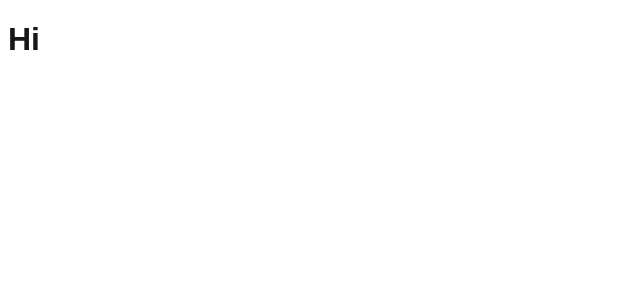
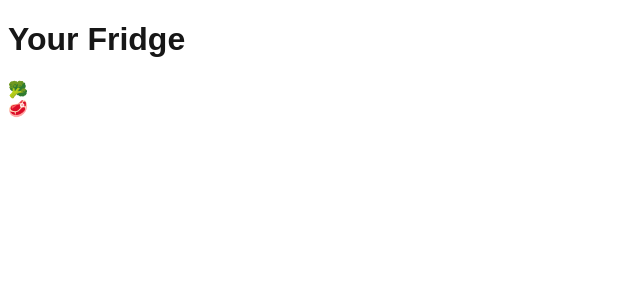
Before and after one commit to tanvipanse/FridgeBuddy, a Next.js app in the folder fridge-buddy/: page / in a window 1280 px wide. Shown: the top 300 px of the page, without its empty margins (0-640 px from the left). Built offline with nearby package versions, Linux system fonts and the light colour scheme.

Commit message:
Icon component

```diff
--- a/fridge-buddy/components/Icon.tsx
+++ /dev/null
@@ -1 +0,0 @@
-import React from 'react';
--- a/fridge-buddy/package.json
+++ b/fridge-buddy/package.json
@@ -12,7 +12,9 @@
   "dependencies": {
     "next": "15.3.0",
     "react": "^19.0.0",
-    "react-dom": "^19.0.0"
+    "react-dom": "^19.0.0",
+    "react-tooltip": "^5.28.1",
+    "styled-components": "^6.1.17"
   },
   "devDependencies": {
     "@eslint/eslintrc": "^3",
--- a/fridge-buddy/src/app/page.tsx
+++ b/fridge-buddy/src/app/page.tsx
@@ -1,7 +1,14 @@
+
+import {Icon} from "@/components/Icon";
+import 'react-tooltip/dist/react-tooltip.css';
+import styled from 'styled-components';
+
 export default function Home() {
   return (
     <div>
-      <h1>Hi</h1>
+      <h1>Your Fridge</h1>
+      <Icon category="vegetable" name="kale"/>
+      <Icon category="protein" name="pork belly"/>
     </div>
   )
 }
--- /dev/null
+++ b/fridge-buddy/src/components/Icon.tsx
@@ -0,0 +1,48 @@
+'use client'
+import React, {useState} from 'react';
+import {Tooltip} from 'react-tooltip';
+
+
+export type IconProps = {
+    category:string,
+    name:string,
+}
+
+export function Icon({category, name}:IconProps) {
+    const [onHover, setHover] = useState(false);
+    const setImage = () => {
+        let emoji = "👾";
+        switch(category) {
+            case "dairy":
+                emoji = "🧀";
+                break;
+            case "protein":
+                emoji = "🥩";
+                break;
+            case "fruit":
+                emoji = "🍎";
+                break;
+            case "vegetable":
+                emoji = "🥦";
+                break;
+            case "sauce":
+                emoji = "🥫";
+                break;
+            case "grain":
+                emoji = "🌾";
+                break;
+        }
+        return emoji;
+    }
+    return (
+        <div>
+            <a
+                data-tooltip-id="name-hover"
+                data-tooltip-content={name}
+            >
+                {setImage()}
+            </a>
+            <Tooltip id="name-hover"/>
+        </div>
+    );
+}
```
Also changed, not shown: 1 other file (tests, documents, lock files or other folders).
